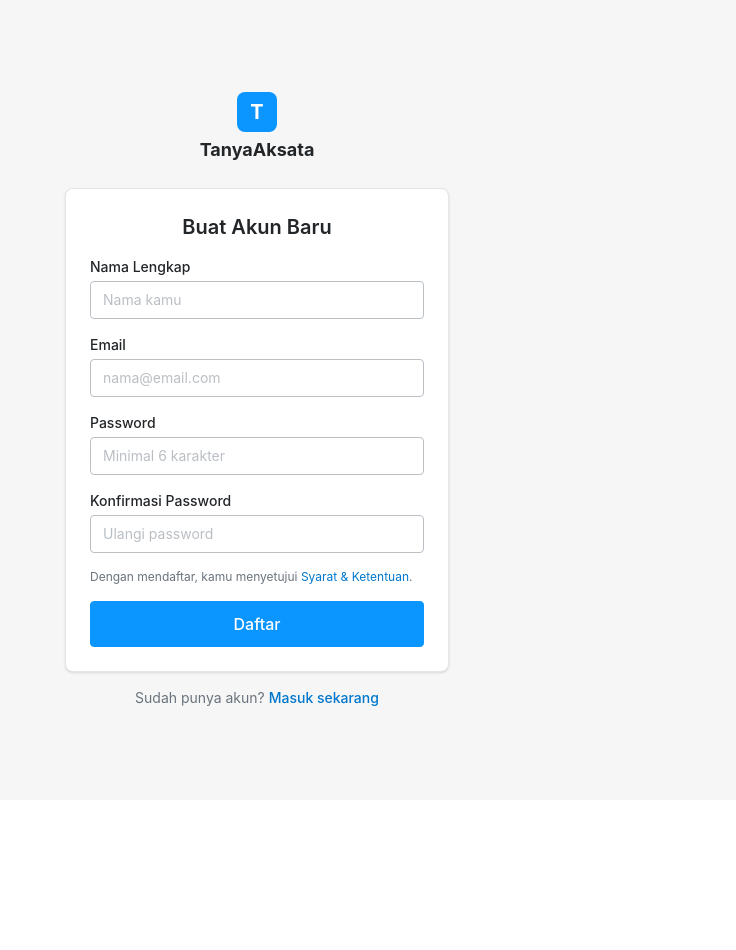
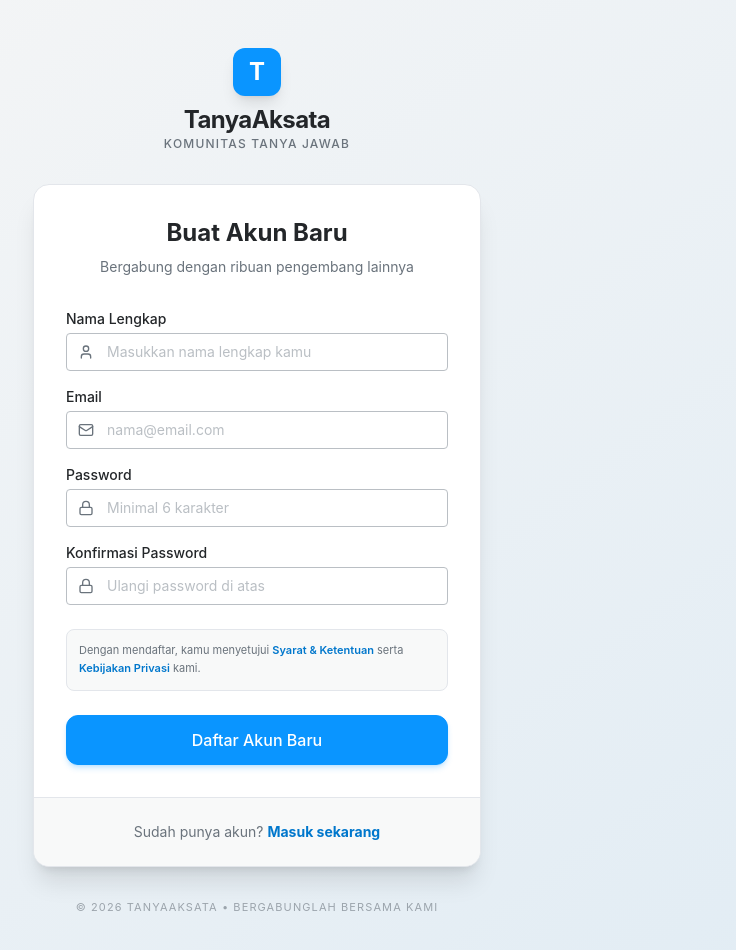
Before and after one commit to Kazeku-06/test-TanyaAksata, a Next.js app in the folder fe/: page /register in a window 1280 px wide. Shown: the top 950 px of the page, without its empty margins (383-1119 px from the left). Before the commit the page ends 800 px from the top, so only its background shows below. Built offline with nearby package versions, Linux system fonts and the light colour scheme; no server answers.

Commit message:
memperbagus tampilan login register

```diff
--- a/fe/src/app/(main)/bookmarks/page.tsx
+++ b/fe/src/app/(main)/bookmarks/page.tsx
@@ -1,3 +1,5 @@
+"use client";
+
 import MainLayout from "@/components/layout/MainLayout";
 import dynamic from "next/dynamic";
 import Spinner from "@/components/ui/Spinner";
--- a/fe/src/app/(main)/notifications/page.tsx
+++ b/fe/src/app/(main)/notifications/page.tsx
@@ -1,3 +1,5 @@
+"use client";
+
 import MainLayout from "@/components/layout/MainLayout";
 import dynamic from "next/dynamic";
 import Spinner from "@/components/ui/Spinner";
--- a/fe/src/components/ui/Input.tsx
+++ b/fe/src/components/ui/Input.tsx
@@ -5,10 +5,11 @@ interface InputProps extends InputHTMLAttributes<HTMLInputElement> {
   label?: string;
   error?: string;
   hint?: string;
+  leftIcon?: React.ReactNode;
 }
 
 const Input = forwardRef<HTMLInputElement, InputProps>(
-  ({ label, error, hint, className, ...props }, ref) => {
+  ({ label, error, hint, leftIcon, className, ...props }, ref) => {
     return (
       <div className="flex flex-col gap-1">
         {label && (
@@ -17,18 +18,26 @@ const Input = forwardRef<HTMLInputElement, InputProps>(
             {props.required && <span className="text-[#c91d2e] ml-0.5">*</span>}
           </label>
         )}
+        <div className="relative group">
+          {leftIcon && (
+            <div className="absolute left-3 top-1/2 -translate-y-1/2 text-[#6a737c] group-focus-within:text-[#0a95ff] transition-colors">
+              {leftIcon}
+            </div>
+          )}
           <input
             ref={ref}
             className={cn(
-            "w-full px-3 py-2 text-sm border rounded bg-white text-[#232629] placeholder-[#babfc4]",
+              "w-full py-2 text-sm border rounded bg-white text-[#232629] placeholder-[#babfc4] transition-all",
               "border-[#babfc4] hover:border-[#838c95]",
               "focus:outline-none focus:border-[#0a95ff] focus:ring-2 focus:ring-[#0a95ff]/20",
               "disabled:bg-[#f6f6f6] disabled:cursor-not-allowed",
+              leftIcon ? "pl-10 pr-3" : "px-3",
               error && "border-[#c91d2e] focus:border-[#c91d2e] focus:ring-[#c91d2e]/20",
               className
             )}
             {...props}
           />
+        </div>
         {error && <p className="text-xs text-[#c91d2e]">{error}</p>}
         {hint && !error && <p className="text-xs text-[#6a737c]">{hint}</p>}
       </div>
--- a/fe/src/features/auth/login/LoginView.tsx
+++ b/fe/src/features/auth/login/LoginView.tsx
@@ -3,6 +3,7 @@ import { UseFormReturn } from "react-hook-form";
 import { type LoginFormData } from "@/lib/schemas";
 import Button from "@/components/ui/Button";
 import Input from "@/components/ui/Input";
+import { Mail, Lock } from "lucide-react";
 
 // Props yang diterima LoginView dari LoginLogic
 interface LoginViewProps {
@@ -13,7 +14,6 @@ interface LoginViewProps {
 }
 
 // LoginView — murni tampilan, tidak ada logic di sini
-// Semua data dan handler datang dari props
 export default function LoginView({
   form,
   isPending,
@@ -23,55 +23,65 @@ export default function LoginView({
   const { register, formState: { errors } } = form;
 
   return (
-    <div className="min-h-screen flex items-center justify-center bg-[#f6f6f6] px-4">
-      <div className="w-full max-w-sm">
+    <div className="min-h-screen flex items-center justify-center bg-gradient-to-br from-[#f6f6f6] to-[#e1ecf4] px-4 py-12">
+      <div className="w-full max-w-md">
 
-        {/* Logo */}
-        <div className="flex justify-center mb-6">
-          <Link href="/" className="flex flex-col items-center gap-1">
-            <div className="w-10 h-10 rounded-lg bg-[#0a95ff] flex items-center justify-center">
-              <span className="text-white font-bold text-xl">T</span>
+        {/* Logo & Brand */}
+        <div className="flex justify-center mb-8">
+          <Link href="/" className="flex flex-col items-center gap-2 group">
+            <div className="w-12 h-12 rounded-xl bg-[#0a95ff] flex items-center justify-center shadow-lg group-hover:bg-[#0074cc] transition-colors">
+              <span className="text-white font-bold text-2xl">T</span>
             </div>
-            <span className="font-bold text-[#232629] text-lg">TanyaAksata</span>
+            <div className="flex flex-col items-center">
+              <span className="font-bold text-[#232629] text-2xl tracking-tight">TanyaAksata</span>
+              <span className="text-xs text-[#6a737c] font-medium uppercase tracking-widest">Komunitas Tanya Jawab</span>
+            </div>
           </Link>
         </div>
 
-        <div className="bg-white border border-[#e3e6eb] rounded-lg shadow-sm p-6">
-          <h1 className="text-xl font-semibold text-[#232629] mb-4 text-center">
-            Masuk ke Akun
+        <div className="bg-white border border-[#e3e6eb] rounded-2xl shadow-xl overflow-hidden">
+          <div className="p-8">
+            <h1 className="text-2xl font-bold text-[#232629] mb-2 text-center">
+              Selamat Datang Kembali
             </h1>
+            <p className="text-[#6a737c] text-center text-sm mb-8">
+              Masuk ke akun kamu untuk melanjutkan diskusi
+            </p>
 
             {/* Error umum (bukan per-field) */}
             {rootError && (
-            <div className="mb-4 p-3 bg-[#fce8e9] border border-[#f5b8bc] rounded text-sm text-[#c91d2e]">
-              {rootError}
+              <div className="mb-6 p-4 bg-[#fce8e9] border border-[#f5b8bc] rounded-xl text-sm text-[#c91d2e] flex items-start gap-3">
+                <div className="mt-0.5">⚠️</div>
+                <p>{rootError}</p>
               </div>
             )}
 
-          <form onSubmit={onSubmit} className="flex flex-col gap-4" noValidate>
+            <form onSubmit={onSubmit} className="flex flex-col gap-5" noValidate>
               <Input
                 label="Email"
                 type="email"
                 placeholder="nama@email.com"
                 error={errors.email?.message}
                 autoComplete="email"
+                leftIcon={<Mail size={16} />}
                 {...register("email")}
               />
 
-            <div>
+              <div className="flex flex-col gap-1">
+                <div className="flex items-center justify-between">
+                  <label className="text-sm font-medium text-[#232629]">Password</label>
+                  <Link href="/forgot-password" title="Belum diimplementasikan" className="text-xs text-[#0074cc] hover:text-[#005999] font-medium">
+                    Lupa password?
+                  </Link>
+                </div>
                 <Input
-                label="Password"
                   type="password"
                   placeholder="••••••••"
                   error={errors.password?.message}
                   autoComplete="current-password"
+                  leftIcon={<Lock size={16} />}
                   {...register("password")}
                 />
-              <div className="mt-1 text-right">
-                <Link href="/forgot-password" className="text-xs text-[#0074cc] hover:underline">
-                  Lupa password?
-                </Link>
-              </div>
               </div>
 
               <Button
@@ -79,18 +89,25 @@ export default function LoginView({
                 variant="primary"
                 size="lg"
                 loading={isPending}
-              className="w-full mt-1"
+                className="w-full mt-2 py-3 rounded-xl shadow-md shadow-[#0a95ff]/20"
               >
-              Masuk
+                Masuk ke Akun
               </Button>
             </form>
           </div>
 
-        <p className="text-center text-sm text-[#6a737c] mt-4">
+          <div className="bg-[#f8f9f9] border-t border-[#e3e6eb] p-6 text-center">
+            <p className="text-sm text-[#6a737c]">
               Belum punya akun?{" "}
-          <Link href="/register" className="text-[#0074cc] hover:underline font-medium">
-            Daftar sekarang
+              <Link href="/register" className="text-[#0074cc] hover:text-[#005999] font-bold">
+                Daftar sekarang gratis
               </Link>
+            </p>
+          </div>
+        </div>
+
+        <p className="text-center text-[11px] text-[#6a737c] mt-8 uppercase tracking-widest opacity-60">
+          © 2026 TanyaAksata • Build with Love
         </p>
 
       </div>
--- a/fe/src/features/auth/register/RegisterView.tsx
+++ b/fe/src/features/auth/register/RegisterView.tsx
@@ -3,6 +3,7 @@ import { UseFormReturn } from "react-hook-form";
 import { type RegisterFormData } from "@/lib/schemas";
 import Button from "@/components/ui/Button";
 import Input from "@/components/ui/Input";
+import { User, Mail, Lock } from "lucide-react";
 
 interface RegisterViewProps {
   form: UseFormReturn<RegisterFormData>;
@@ -20,26 +21,35 @@ export default function RegisterView({
   const { register, formState: { errors } } = form;
 
   return (
-    <div className="min-h-screen flex items-center justify-center bg-[#f6f6f6] px-4 py-8">
-      <div className="w-full max-w-sm">
+    <div className="min-h-screen flex items-center justify-center bg-gradient-to-br from-[#f6f6f6] to-[#e1ecf4] px-4 py-12">
+      <div className="w-full max-w-md">
 
-        <div className="flex justify-center mb-6">
-          <Link href="/" className="flex flex-col items-center gap-1">
-            <div className="w-10 h-10 rounded-lg bg-[#0a95ff] flex items-center justify-center">
-              <span className="text-white font-bold text-xl">T</span>
+        {/* Logo & Brand */}
+        <div className="flex justify-center mb-8">
+          <Link href="/" className="flex flex-col items-center gap-2 group">
+            <div className="w-12 h-12 rounded-xl bg-[#0a95ff] flex items-center justify-center shadow-lg group-hover:bg-[#0074cc] transition-colors">
+              <span className="text-white font-bold text-2xl">T</span>
             </div>
-            <span className="font-bold text-[#232629] text-lg">TanyaAksata</span>
+            <div className="flex flex-col items-center">
+              <span className="font-bold text-[#232629] text-2xl tracking-tight">TanyaAksata</span>
+              <span className="text-xs text-[#6a737c] font-medium uppercase tracking-widest">Komunitas Tanya Jawab</span>
+            </div>
           </Link>
         </div>
 
-        <div className="bg-white border border-[#e3e6eb] rounded-lg shadow-sm p-6">
-          <h1 className="text-xl font-semibold text-[#232629] mb-4 text-center">
+        <div className="bg-white border border-[#e3e6eb] rounded-2xl shadow-xl overflow-hidden">
+          <div className="p-8">
+            <h1 className="text-2xl font-bold text-[#232629] mb-2 text-center">
               Buat Akun Baru
             </h1>
+            <p className="text-[#6a737c] text-center text-sm mb-8">
+              Bergabung dengan ribuan pengembang lainnya
+            </p>
 
             {rootError && (
-            <div className="mb-4 p-3 bg-[#fce8e9] border border-[#f5b8bc] rounded text-sm text-[#c91d2e]">
-              {rootError}
+              <div className="mb-6 p-4 bg-[#fce8e9] border border-[#f5b8bc] rounded-xl text-sm text-[#c91d2e] flex items-start gap-3">
+                <div className="mt-0.5">⚠️</div>
+                <p>{rootError}</p>
               </div>
             )}
 
@@ -47,9 +57,10 @@ export default function RegisterView({
               <Input
                 label="Nama Lengkap"
                 type="text"
-              placeholder="Nama kamu"
+                placeholder="Masukkan nama lengkap kamu"
                 error={errors.name?.message}
                 autoComplete="name"
+                leftIcon={<User size={16} />}
                 {...register("name")}
               />
               <Input
@@ -58,6 +69,7 @@ export default function RegisterView({
                 placeholder="nama@email.com"
                 error={errors.email?.message}
                 autoComplete="email"
+                leftIcon={<Mail size={16} />}
                 {...register("email")}
               />
               <Input
@@ -66,36 +78,57 @@ export default function RegisterView({
                 placeholder="Minimal 6 karakter"
                 error={errors.password?.message}
                 autoComplete="new-password"
+                leftIcon={<Lock size={16} />}
                 {...register("password")}
               />
               <Input
                 label="Konfirmasi Password"
                 type="password"
-              placeholder="Ulangi password"
+                placeholder="Ulangi password di atas"
                 error={errors.password_confirmation?.message}
                 autoComplete="new-password"
+                leftIcon={<Lock size={16} />}
                 {...register("password_confirmation")}
               />
 
-            <p className="text-xs text-[#6a737c]">
+              <div className="mt-2 p-3 bg-[#f8f9f9] rounded-lg border border-[#e3e6eb]">
+                <p className="text-[11px] text-[#6a737c] leading-relaxed">
                   Dengan mendaftar, kamu menyetujui{" "}
-              <Link href="/terms" className="text-[#0074cc] hover:underline">
+                  <Link href="/terms" className="text-[#0074cc] hover:underline font-semibold">
                     Syarat & Ketentuan
                   </Link>
-              .
+                  {" "}serta{" "}
+                  <Link href="/privacy" className="text-[#0074cc] hover:underline font-semibold">
+                    Kebijakan Privasi
+                  </Link>
+                  {" "}kami.
                 </p>
+              </div>
 
-            <Button type="submit" variant="primary" size="lg" loading={isPending} className="w-full">
-              Daftar
+              <Button
+                type="submit"
+                variant="primary"
+                size="lg"
+                loading={isPending}
+                className="w-full mt-2 py-3 rounded-xl shadow-md shadow-[#0a95ff]/20"
+              >
+                Daftar Akun Baru
               </Button>
             </form>
           </div>
 
-        <p className="text-center text-sm text-[#6a737c] mt-4">
+          <div className="bg-[#f8f9f9] border-t border-[#e3e6eb] p-6 text-center">
+            <p className="text-sm text-[#6a737c]">
               Sudah punya akun?{" "}
-          <Link href="/login" className="text-[#0074cc] hover:underline font-medium">
+              <Link href="/login" className="text-[#0074cc] hover:text-[#005999] font-bold">
                 Masuk sekarang
               </Link>
+            </p>
+          </div>
+        </div>
+
+        <p className="text-center text-[11px] text-[#6a737c] mt-8 uppercase tracking-widest opacity-60">
+          © 2026 TanyaAksata • Bergabunglah Bersama Kami
         </p>
 
       </div>
```
Lines whose indentation alone changed are shown as unchanged.
